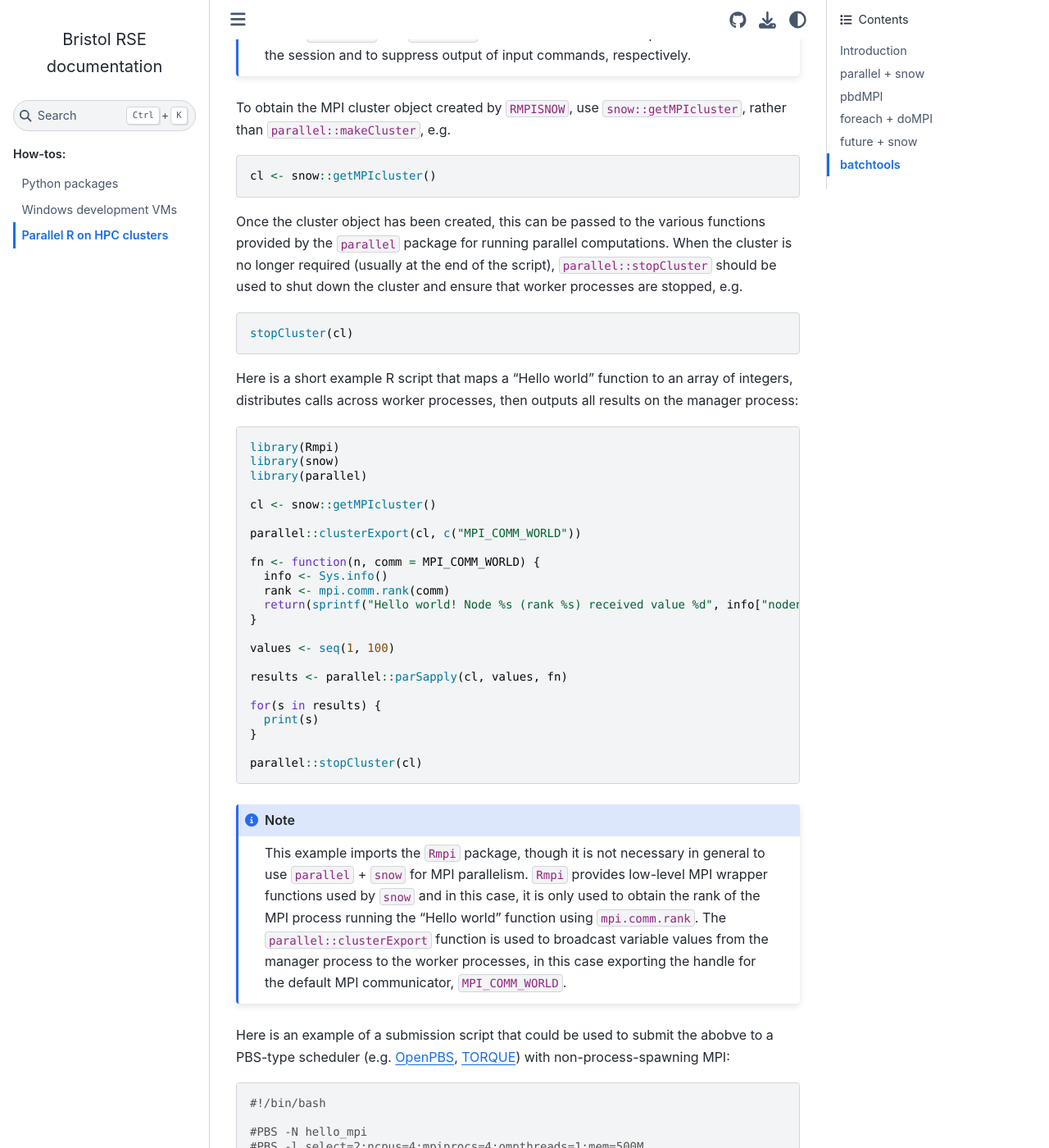
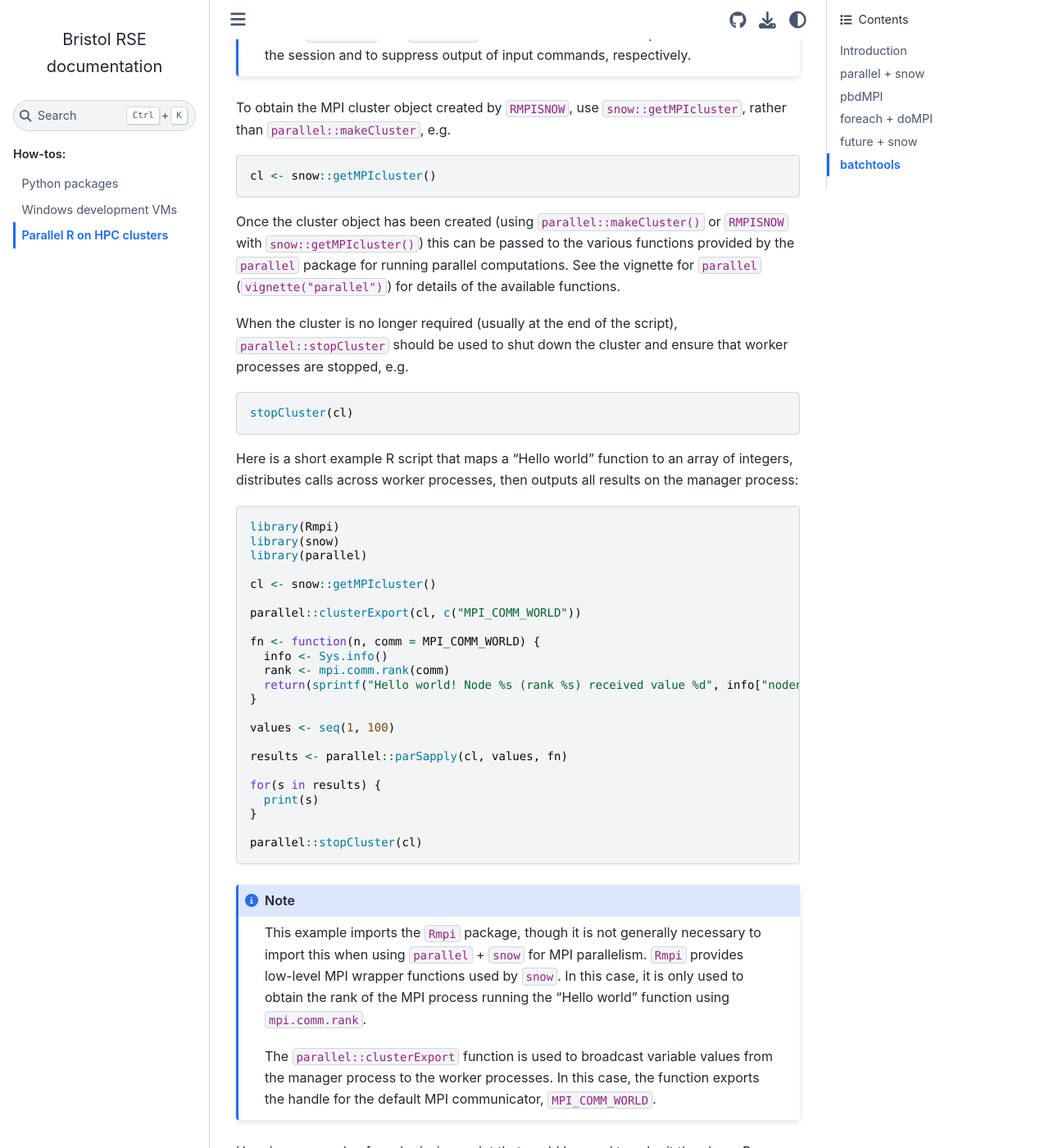
Before and after one commit to BristolRSE/bristolrse.github.io, a Sphinx documentation site: the page built from source/how-tos/parallel_R.rst, in a window 1280 px wide and 1400 px high, scrolled down 2606 px. Shown: the whole window at 82% size. Built offline with Sphinx 7.4.7 and the Sphinx Book theme 1.1.4, drawn with Linux system fonts in a browser that asks for light colours; some of the changed text lies outside the part shown.

Commit message:
Minor corrections to parallel + snow section

```diff
--- a/source/how-tos/parallel_R.rst
+++ b/source/how-tos/parallel_R.rst
@@ -87,7 +89,9 @@
 
    cl <- snow::getMPIcluster()
 
-Once the cluster object has been created, this can be passed to the various functions provided by the ``parallel`` package for running parallel computations.
+Once the cluster object has been created (using ``parallel::makeCluster()`` or ``RMPISNOW`` with ``snow::getMPIcluster()``) this can be passed to the various functions provided by the ``parallel`` package for running parallel computations.
+See the vignette for ``parallel`` (``vignette("parallel")``) for details of the available functions.
+
 When the cluster is no longer required (usually at the end of the script), ``parallel::stopCluster`` should be used to shut down the cluster and ensure that worker processes are stopped, e.g.
 
 .. code-block:: R
@@ -123,11 +127,14 @@
    parallel::stopCluster(cl)
 
 .. note::
-   This example imports the ``Rmpi`` package, though it is not necessary in general to use ``parallel`` + ``snow`` for MPI parallelism.
-   ``Rmpi`` provides low-level MPI wrapper functions used by ``snow`` and in this case, it is only used to obtain the rank of the MPI process running the "Hello world" function using ``mpi.comm.rank``.
-   The ``parallel::clusterExport`` function is used to broadcast variable values from the manager process to the worker processes, in this case exporting the handle for the default MPI communicator, ``MPI_COMM_WORLD``.
+   This example imports the ``Rmpi`` package, though it is not generally necessary to import this when using ``parallel`` + ``snow`` for MPI parallelism.
+   ``Rmpi`` provides low-level MPI wrapper functions used by ``snow``.
+   In this case, it is only used to obtain the rank of the MPI process running the "Hello world" function using ``mpi.comm.rank``.
 
-Here is an example of a submission script that could be used to submit the abobve to a PBS-type scheduler (e.g. `OpenPBS <https://www.openpbs.org/>`_, `TORQUE <https://adaptivecomputing.com/cherry-services/torque-resource-manager/>`_) with non-process-spawning MPI:
+   The ``parallel::clusterExport`` function is used to broadcast variable values from the manager process to the worker processes.
+   In this case, the function exports the handle for the default MPI communicator, ``MPI_COMM_WORLD``.
+
+Here is an example of a submission script that could be used to submit the above R program to a PBS-type scheduler (e.g. `OpenPBS <https://www.openpbs.org/>`_, `TORQUE <https://adaptivecomputing.com/cherry-services/torque-resource-manager/>`_) with non-process-spawning MPI:
 
 .. code-block:: shell
 
```
Also changed, not shown: other parts of source/how-tos/parallel_R.rst (+8 -6 lines).
